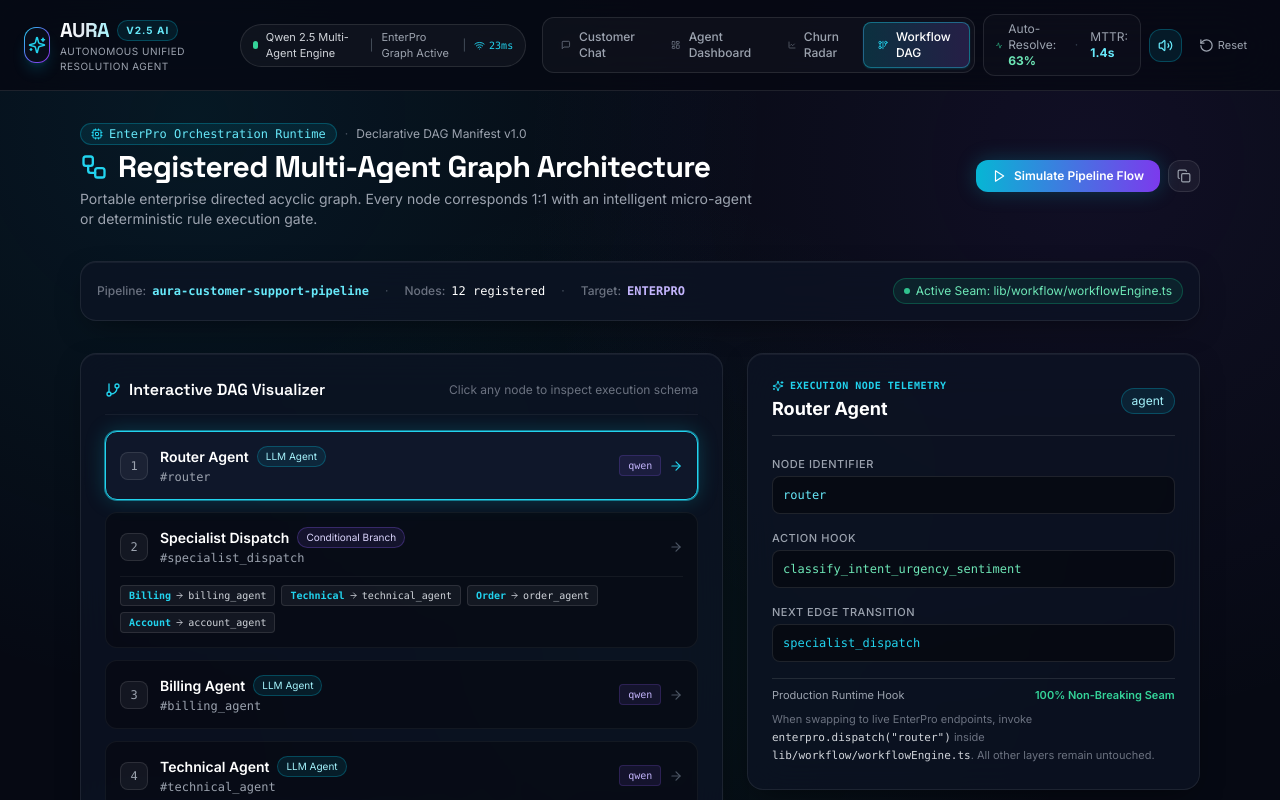
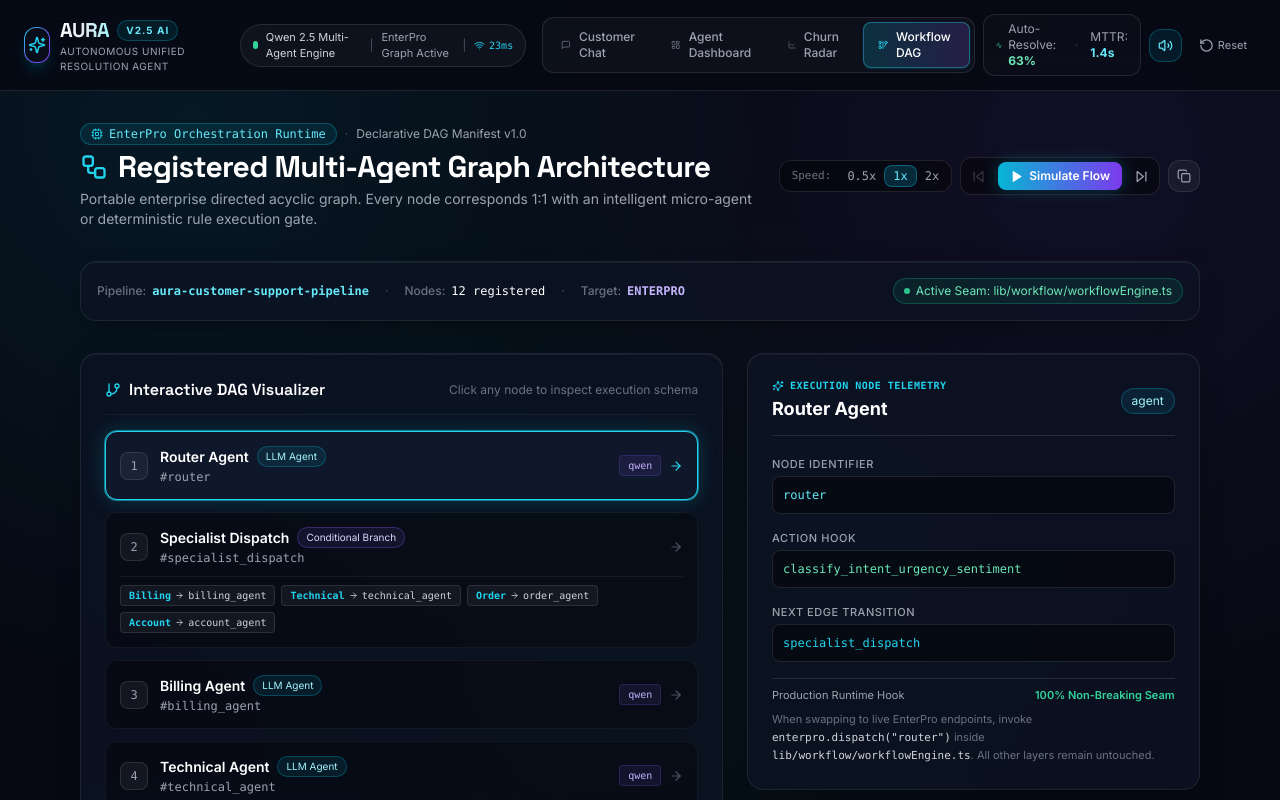
Before and after one commit to Shashankcodelover/AURA-customer-support, a Next.js app: page /workflow in a window 1280 px wide. Shown: the top 800 px of the page. Built offline with nearby package versions, Linux system fonts and the light colour scheme.

Commit message:
feat(workflow): add interactive step debugger, variable playback speed controls, and audio cues to DAG visualizer

```diff
--- a/app/workflow/page.tsx
+++ b/app/workflow/page.tsx
@@ -7,6 +7,9 @@ import {
   ArrowRight,
   GitBranch,
   Play,
+  Pause,
+  SkipForward,
+  SkipBack,
   CheckCircle2,
   Cpu,
   Layers,
@@ -17,7 +20,9 @@ import {
   Copy,
   Check,
   RotateCcw,
+  Gauge,
 } from 'lucide-react';
+import { playStepSound, playSuccessSound, playClickSound } from '@/lib/audio/soundEffects';
 
 const TYPE_CONFIG: Record<
   string,
@@ -65,6 +70,8 @@ export default function WorkflowPage() {
   const [selectedNodeId, setSelectedNodeId] = useState<string>('router');
   const [activeSimStep, setActiveSimStep] = useState<number>(-1);
   const [isSimulating, setIsSimulating] = useState(false);
+  const [isPaused, setIsPaused] = useState(false);
+  const [simSpeed, setSimSpeed] = useState<number>(1);
   const [copied, setCopied] = useState(false);
 
   const selectedNode = def.nodes.find((n) => n.id === selectedNodeId) || def.nodes[0];
@@ -81,26 +88,80 @@ export default function WorkflowPage() {
     'self_learning_loop',
   ];
 
-  const runSimulation = () => {
-    if (isSimulating) return;
+  // Auto-advance loop when simulating and not paused
+  useEffect(() => {
+    if (!isSimulating || isPaused) return;
+
+    const delay = Math.round(900 / simSpeed);
+    const timer = setTimeout(() => {
+      if (activeSimStep < simSequence.length - 1) {
+        const nextStep = activeSimStep + 1;
+        setActiveSimStep(nextStep);
+        setSelectedNodeId(simSequence[nextStep]);
+        playStepSound();
+      } else {
+        playSuccessSound();
+        setIsSimulating(false);
+        setIsPaused(false);
+        setTimeout(() => {
+          setActiveSimStep(-1);
+        }, 1200);
+      }
+    }, delay);
+
+    return () => clearTimeout(timer);
+  }, [isSimulating, isPaused, activeSimStep, simSpeed, simSequence]);
+
+  const startSimulation = () => {
+    playClickSound();
     setIsSimulating(true);
+    setIsPaused(false);
     setActiveSimStep(0);
     setSelectedNodeId(simSequence[0]);
+    playStepSound();
+  };
 
-    let step = 0;
-    const interval = setInterval(() => {
-      step += 1;
-      if (step < simSequence.length) {
-        setActiveSimStep(step);
-        setSelectedNodeId(simSequence[step]);
+  const togglePause = () => {
+    playClickSound();
+    setIsPaused((prev) => !prev);
+  };
+
+  const stepForward = () => {
+    playClickSound();
+    if (!isSimulating) {
+      setIsSimulating(true);
+      setIsPaused(true);
+      setActiveSimStep(0);
+      setSelectedNodeId(simSequence[0]);
+      playStepSound();
+      return;
+    }
+    if (activeSimStep < simSequence.length - 1) {
+      const nextStep = activeSimStep + 1;
+      setActiveSimStep(nextStep);
+      setSelectedNodeId(simSequence[nextStep]);
+      playStepSound();
     } else {
-        clearInterval(interval);
-        setTimeout(() => {
+      playSuccessSound();
+    }
+  };
+
+  const stepBackward = () => {
+    playClickSound();
+    if (activeSimStep > 0) {
+      const prevStep = activeSimStep - 1;
+      setActiveSimStep(prevStep);
+      setSelectedNodeId(simSequence[prevStep]);
+      playStepSound();
+    }
+  };
+
+  const resetSimulation = () => {
+    playClickSound();
     setIsSimulating(false);
+    setIsPaused(false);
     setActiveSimStep(-1);
-        }, 1500);
-      }
-    }, 900);
+    setSelectedNodeId('router');
   };
 
   const handleCopyManifest = () => {
@@ -131,27 +192,73 @@ export default function WorkflowPage() {
           </p>
         </div>
 
-        <div className="flex items-center gap-2">
+        {/* Interactive Debugger Controls & Speed Selector */}
+        <div className="flex flex-wrap items-center gap-2">
+          {/* Speed Selector */}
+          <div className="flex items-center bg-black/40 border border-white/10 rounded-xl p-1 text-xs">
+            <span className="px-2 text-gray-500 font-mono text-[11px] hidden sm:inline">Speed:</span>
+            {[0.5, 1, 2].map((speed) => (
               <button
-            onClick={runSimulation}
-            disabled={isSimulating}
-            className={`px-4 py-2 rounded-xl font-semibold text-xs transition flex items-center gap-2 shadow-[0_0_20px_rgba(6,182,212,0.25)] ${
-              isSimulating
-                ? 'bg-cyan-500/30 border border-cyan-400 text-cyan-200'
-                : 'bg-gradient-to-r from-cyan-500 to-violet-600 hover:opacity-95 text-white'
+                key={speed}
+                onClick={() => setSimSpeed(speed)}
+                className={`px-2 py-0.5 rounded-lg font-mono font-medium transition ${
+                  simSpeed === speed
+                    ? 'bg-cyan-500/20 text-cyan-300 border border-cyan-500/40'
+                    : 'text-gray-400 hover:text-white'
                 }`}
               >
-            {isSimulating ? (
-              <>
-                <RotateCcw size={14} className="animate-spin text-cyan-300" />
-                Simulating Step {activeSimStep + 1}/{simSequence.length}...
-              </>
+                {speed}x
+              </button>
+            ))}
+          </div>
+
+          {/* Stepper Buttons (Prev, Play/Pause, Next, Reset) */}
+          <div className="flex items-center gap-1.5 bg-black/40 border border-white/10 rounded-xl p-1">
+            <button
+              onClick={stepBackward}
+              disabled={activeSimStep <= 0}
+              className="p-1.5 rounded-lg text-gray-400 hover:text-white disabled:opacity-30 disabled:pointer-events-none transition"
+              title="Previous Step"
+            >
+              <SkipBack size={15} />
+            </button>
+
+            {!isSimulating ? (
+              <button
+                onClick={startSimulation}
+                className="px-3 py-1.5 rounded-lg bg-gradient-to-r from-cyan-500 to-violet-600 hover:opacity-95 text-white font-semibold text-xs transition flex items-center gap-1.5 shadow-[0_0_16px_rgba(6,182,212,0.3)]"
+              >
+                <Play size={13} fill="currentColor" /> Simulate Flow
+              </button>
             ) : (
-              <>
-                <Play size={14} /> Simulate Pipeline Flow
-              </>
+              <button
+                onClick={togglePause}
+                className="px-3 py-1.5 rounded-lg bg-cyan-500/20 border border-cyan-400 text-cyan-200 font-semibold text-xs transition flex items-center gap-1.5"
+              >
+                {isPaused ? <Play size={13} fill="currentColor" /> : <Pause size={13} />}
+                {isPaused ? 'Resume' : `Step ${activeSimStep + 1}/${simSequence.length}`}
+              </button>
             )}
+
+            <button
+              onClick={stepForward}
+              disabled={activeSimStep >= simSequence.length - 1 && isSimulating}
+              className="p-1.5 rounded-lg text-gray-400 hover:text-white disabled:opacity-30 disabled:pointer-events-none transition"
+              title="Next Step"
+            >
+              <SkipForward size={15} />
             </button>
+
+            {isSimulating && (
+              <button
+                onClick={resetSimulation}
+                className="p-1.5 rounded-lg text-gray-400 hover:text-rose-400 transition"
+                title="Reset Simulation"
+              >
+                <RotateCcw size={14} />
+              </button>
+            )}
+          </div>
 
           <button
             onClick={handleCopyManifest}
@@ -189,6 +296,45 @@ export default function WorkflowPage() {
           </span>
         </div>
       </div>
+
+      {/* Live Simulation Debugger Banner */}
+      {isSimulating && (
+        <div className="p-3.5 rounded-xl border border-cyan-500/40 bg-gradient-to-r from-cyan-950/60 via-slate-900/80 to-cyan-950/60 flex flex-wrap items-center justify-between gap-3 shadow-[0_0_20px_rgba(6,182,212,0.15)] animate-fadeIn">
+          <div className="flex items-center gap-3">
+            <span className="flex h-3 w-3 relative">
+              <span className="animate-ping absolute inline-flex h-full w-full rounded-full bg-cyan-400 opacity-75"></span>
+              <span className="relative inline-flex rounded-full h-3 w-3 bg-cyan-500"></span>
+            </span>
+            <div>
+              <div className="flex items-center gap-2">
+                <span className="text-xs font-mono font-bold text-cyan-300">
+                  STEP {activeSimStep + 1} OF {simSequence.length}:
+                </span>
+                <span className="text-xs font-semibold text-white">
+                  {selectedNode.name}
+                </span>
+                <span className="text-[10px] font-mono px-2 py-0.5 rounded bg-white/10 text-gray-300">
+                  {selectedNode.id}
+                </span>
+              </div>
+              <p className="text-[11px] text-gray-400 mt-0.5">
+                {isPaused
+                  ? 'Simulation paused. Use Step Forward / Backward to inspect graph propagation.'
+                  : `Propagating execution context at ${simSpeed}x playback rate...`}
+              </p>
+            </div>
+          </div>
+
+          <div className="flex items-center gap-2 text-xs font-mono">
+            <span className="px-2 py-1 rounded bg-black/40 border border-white/10 text-cyan-300">
+              Type: {selectedNode.type}
+            </span>
+            <span className="px-2 py-1 rounded bg-black/40 border border-white/10 text-emerald-300">
+              Latency: ~{Math.round(220 / simSpeed)}ms
+            </span>
+          </div>
+        </div>
+      )}
 
       {/* Visual Interactive Graph & Node Inspector Grid */}
       <div className="grid lg:grid-cols-12 gap-6 items-start">
```
Lines whose indentation alone changed are shown as unchanged.
